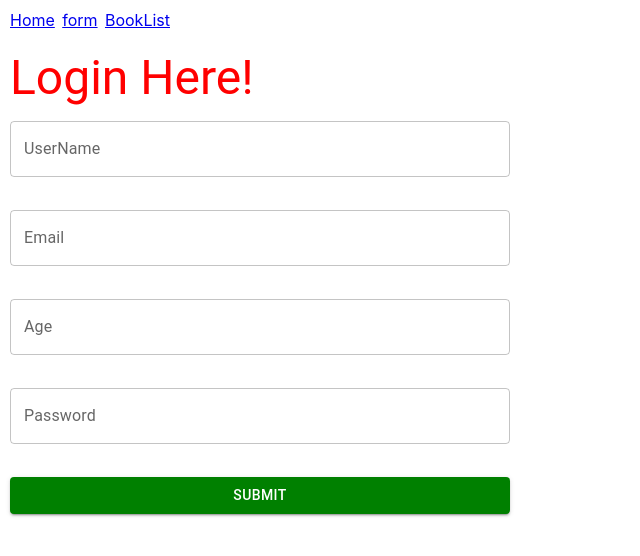
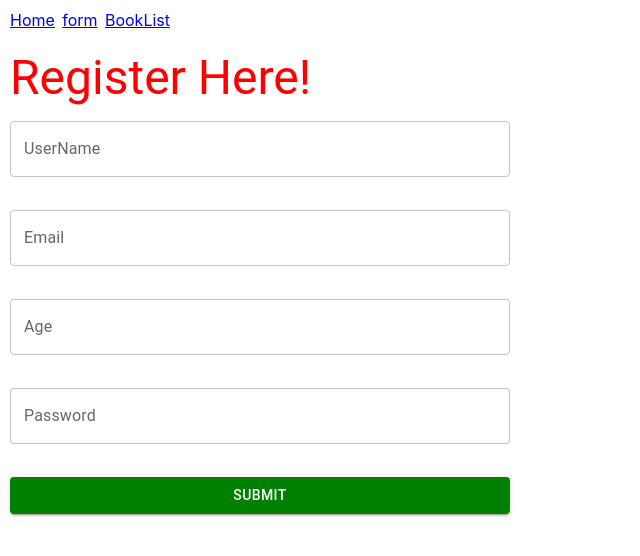
Before and after one commit to Jppanchasara/bookstore, a React (Create React App) app: page /form in a window 1280 px wide. Shown: the top 556 px of the page, without its empty margins (0-640 px from the left). Built offline with nearby package versions, Linux system fonts and the light colour scheme.

Commit message:
second commit

```diff
--- a/src/components/Form.jsx
+++ b/src/components/Form.jsx
@@ -53,7 +53,7 @@ const Form1 = () => {
                 console.log("error :",errors);
                 return (<Form>
                     <div className="form-demo">
-                        <Typography variant="h3" sx={{ color: "red" }}>Login Here!</Typography>
+                        <Typography variant="h3" sx={{ color: "red" }}>Register Here!</Typography>
 
                         <TextField label="UserName" name="username" error={errors.username} variant="outlined" value={values.username} onChange={(e) => setFieldValue("username", e.target.value)} onBlur={handleBlur} />
                         <FormHelperText error><ErrorMessage name="username"></ErrorMessage></FormHelperText>
```
